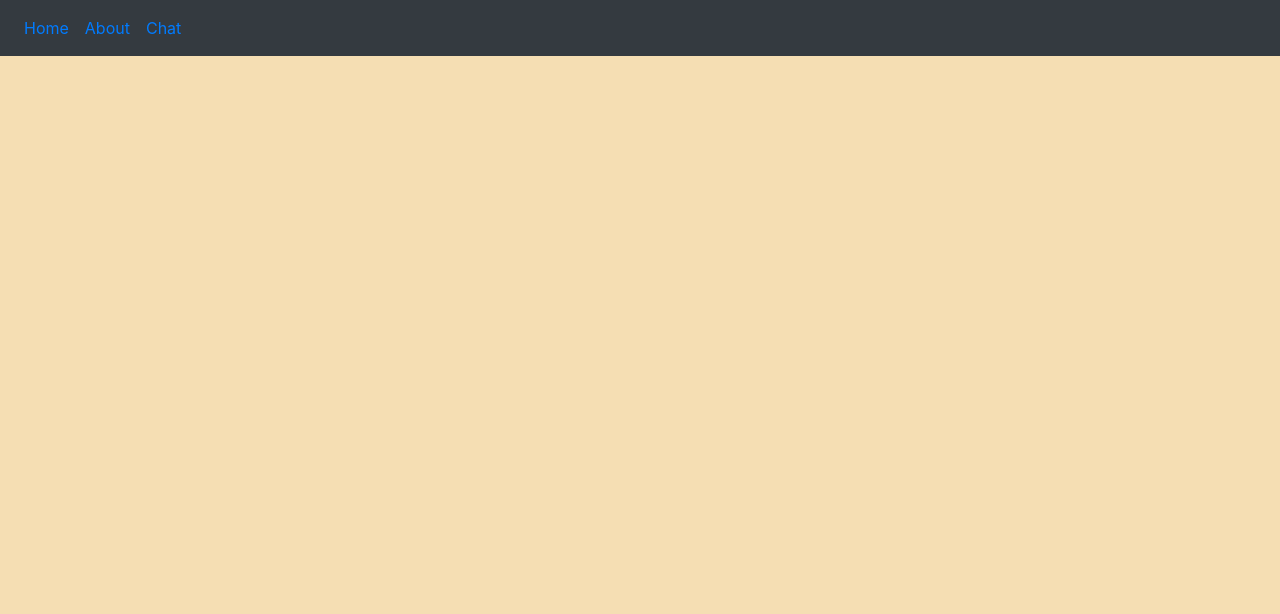
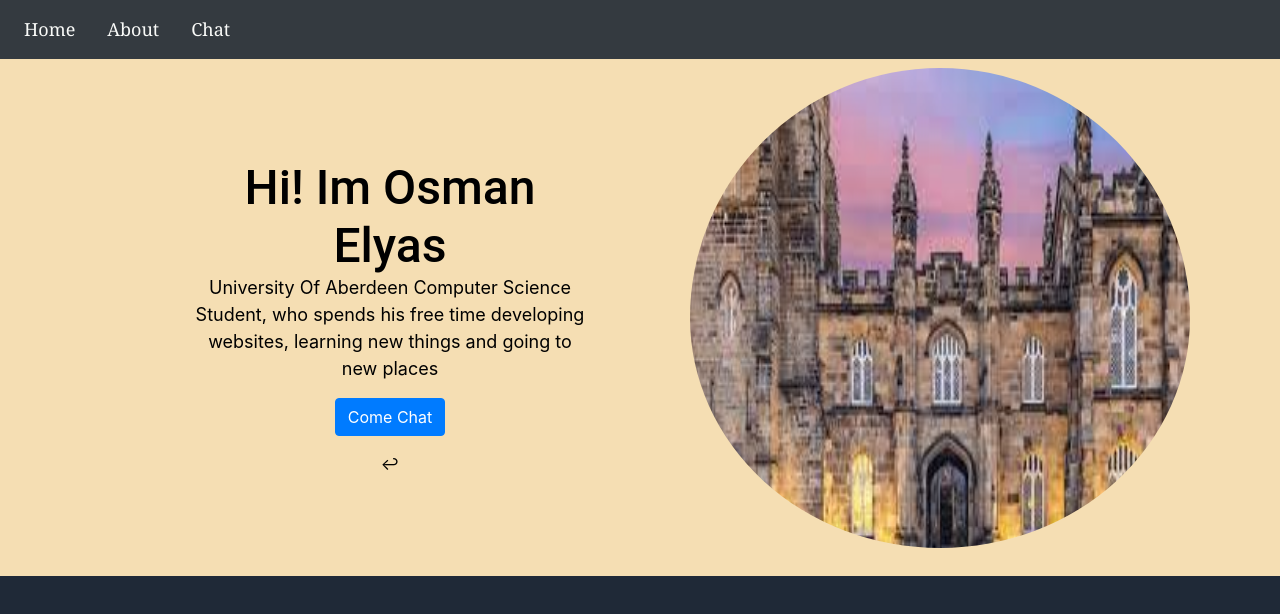
Before and after one commit to OsmanElyas/Chat-App, a website: page public/about.html in a window 1280 px wide. Drawn offline with nearby package versions, Linux system fonts and the light colour scheme.

Commit message:
App working

```diff
--- a/public/about.html
+++ b/public/about.html
@@ -7,6 +7,7 @@
     <title>About</title>
     <link rel="stylesheet" href="https://cdn.jsdelivr.net/npm/bootstrap@4.6.1/dist/css/bootstrap.min.css">
     <link rel="stylesheet" href="css/pages.css">
+    <link rel="stylesheet" href="css/styles.css">
 
 </head>
 <body>
@@ -25,5 +26,16 @@
         </ul>
     </nav>
 
+      <div id = "experience" class = "hero-container">
+    <div class = "left-side">
+    <h1>Hi! Im Osman Elyas</h1>
+    <p>University Of Aberdeen Computer Science Student, who spends his free time developing websites, learning new things and going to new places </p>
+    <p><a class="btn btn-primary" href="chat.html" role="button">Come Chat</a></p>↩
+</div>
+    <img src = "images/aberdencampus.jpg" alt ="Aberdeen University">
+  </div>
+
+
+
 </body>
 </html>
--- a/public/css/flex.css
+++ b/public/css/flex.css
@@ -3,9 +3,9 @@
 .header-container {
     flex: 1;
     padding: 0px ;
-    gap: 8px;
+    gap: 16px;
     display: flex;
-    justify-content: space-between;
+    justify-content: center;
     align-items: center;
     margin-bottom: 24px;
     background-color: black;
--- a/public/css/styles.css
+++ b/public/css/styles.css
@@ -1,33 +1,72 @@
-.users{
-    background-color: black;
-    color: white;
+html {
+    margin: 0;
+    min-height: 100%;
+    background-color: #1f2937;
+    scroll-behavior: smooth;
 }
 
-html,body {
-    height: 100%
+.header-container {
+    flex: 1;
+    padding: 0px ;
+    gap: 8px;
+    display: flex;
+    justify-content: space-between;
+    align-items: center;
+    margin-bottom: 24px;
+
 }
 
-.row-height {
-    height: 100%;
-    text-align: center;
-    padding-top: 25px;
-    font-family: Arial, Helvetica, sans-serif;
+ul {
+    display: flex;
+    gap: 16px;
+    list-style-type: none;
+    font-size: 18px;
+    color: #E5E7EB;
+    font-family: Cambria, Cochin, Georgia, Times, 'Times New Roman', serif;
 }
 
-
-/*get color to fill whole column*/
-.container-fluid {
-    display: flex;
-    flex-direction: column;
-    height: 100%;
+.logo {
+    font-size: 24px;
+    font-weight: 900;
+    font-family: Cambria, Cochin, Georgia, Times, 'Times New Roman', serif;
 }
 
-.row {
-    flex: 1
+  .logo, a {
+    color: #f9faf8;
 }
 
-/*Change navbar color to black*/
-.navbar-correct{
-    background-color: black;
+  a {
+    /* this removes the line under our links */
+    text-decoration: none;
+  }
+
+img{
+    width: 500px;
+    height: 500px;
+    padding-bottom: 20px;
+    border-radius: 50%;
+}
+
+.hero-container{
+    display: flex;
+    align-items: center;
+    justify-content: center;
+}
+
+.hero-container p {
+    font-size: 18px;
 
 }
+
+ h1{
+    font-size: 48px;
+    margin: 0;
+    font-family: "Roboto", arial;
+}
+
+.left-side {
+    text-align: center;
+    flex-basis: 600px;
+    padding: 100px;
+
+}
```
Also changed, not shown: public/chat.html (+6 -7 lines), public/index.html (+1 -1 lines), public/css/pages.css (line endings or trailing spaces), public/images/aberdeenuni.png (added), public/images/aberdencampus.jpg (added).
